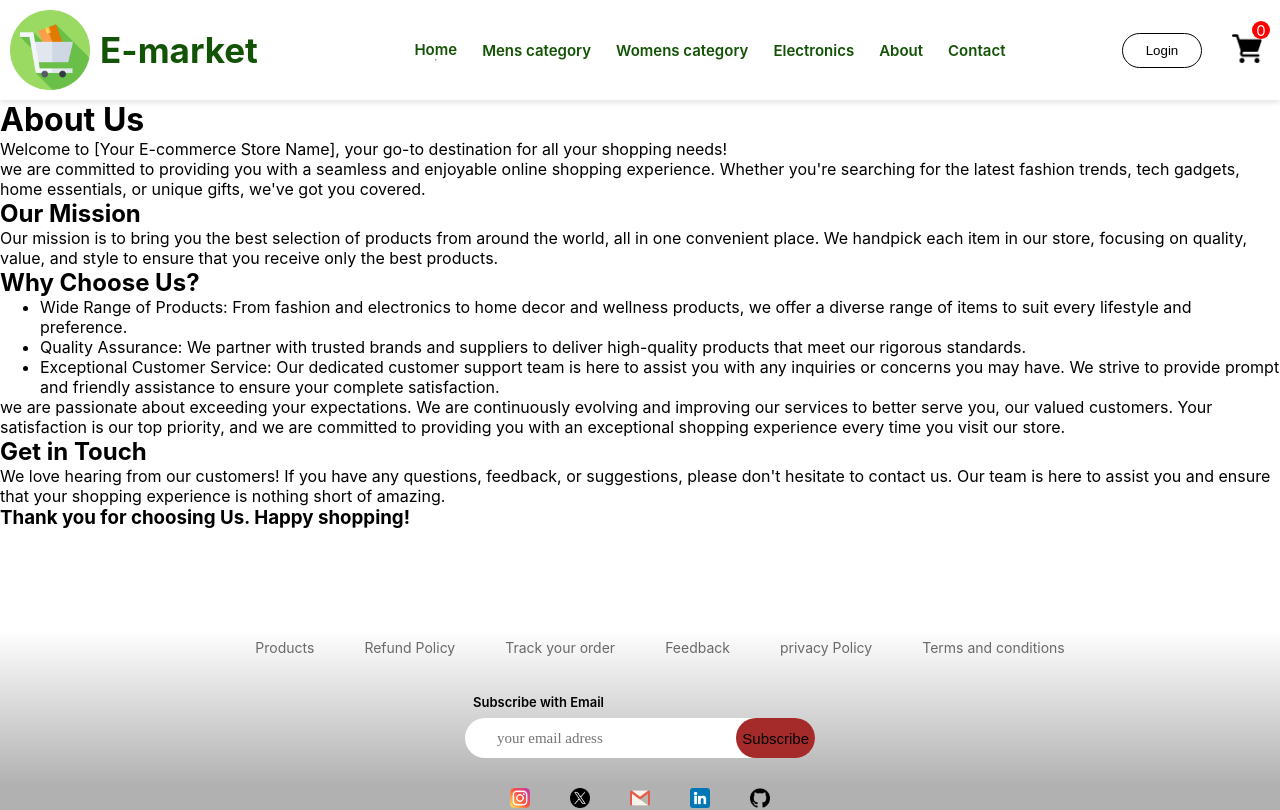
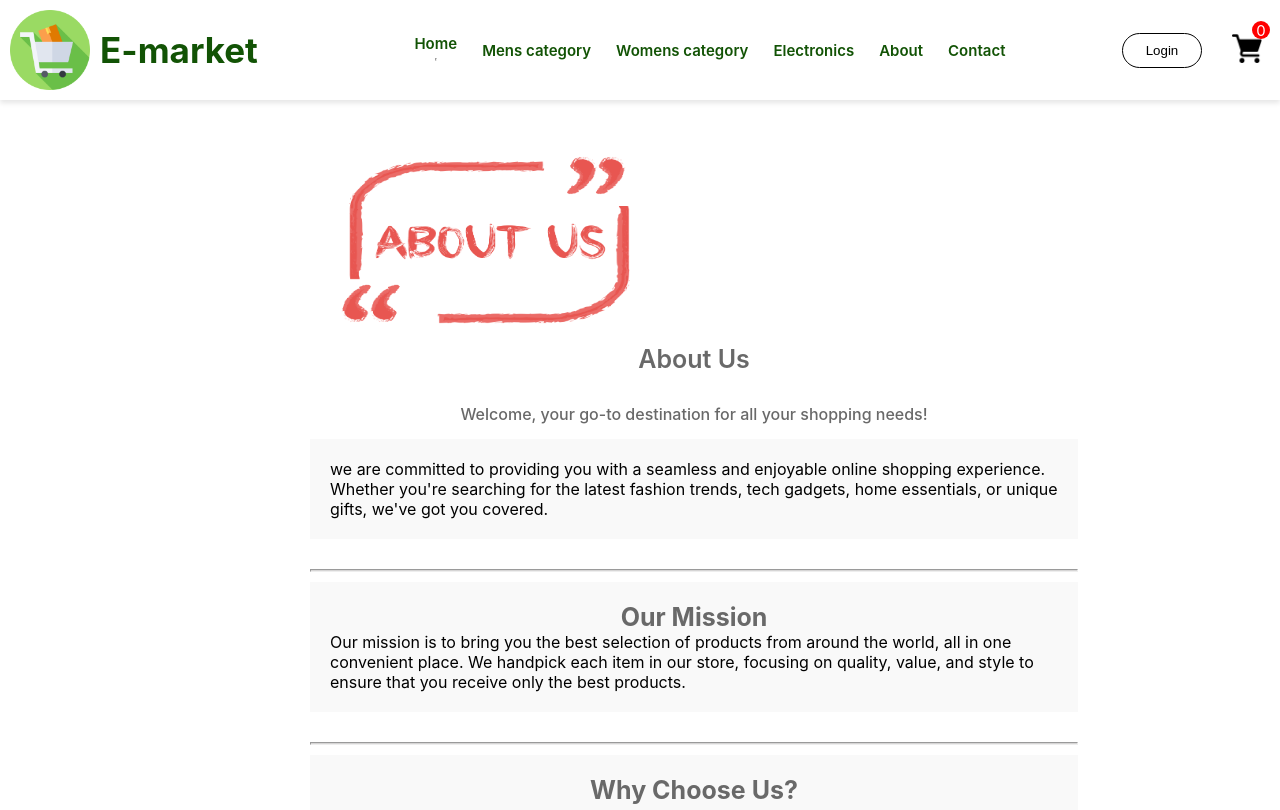
Before and after one commit to Iadolphe007/E-commerce_web_App, a React (Create React App) app in the folder frontend/: page /about in a window 1280 px wide. Shown: the top 810 px of the page. Built offline with nearby package versions, Linux system fonts and the light colour scheme.

Commit message:
added about page

```diff
--- a/frontend/src/components/AboutPage/Aboutpage.css
+++ b/frontend/src/components/AboutPage/Aboutpage.css
@@ -0,0 +1,130 @@
+:root{
+    --color-btn: #A52A2A;
+    --primary-text-color: #2F4F4F;
+    --secondary-text-color: #696969;
+    --border-btn:  1px solid  rgba(172, 172, 172, 0.3);
+    --btn-text-color: #000000;
+    --hr-color: rgb(152, 151, 151, 0.4);
+
+    --product-box-shadow: -7px 13px 13px -7px rgba(60, 59, 59, 0.4);
+}
+
+
+.about-page {
+    padding: 20px;
+    margin: 20px;
+    width: 60%;
+    display: flex;
+    margin-left: 290px;
+  }
+
+  .welcome{
+    background-color: #f9f9f9;
+    padding: 20px;
+    margin-bottom: 30px;
+    text-wrap: wrap;
+  }
+
+  .about-page h1 {
+    font-size: 25px;
+    text-align: center;
+    margin-bottom: 30px;
+    font-weight: 600;
+    color: var(--secondary-text-color);
+  }
+
+
+  p span{
+    font-size: 16px;
+    text-align: center;
+    font-weight: 500;
+    color: var(--secondary-text-color);
+    display: flex;
+    justify-content: center;
+    margin-bottom: 15px;
+  }
+
+  hr{
+    height: 1px;
+    background: var(--hr-color);
+    margin: 5px 0px;
+  }
+
+  .mission {
+    margin-top: 10px;
+    background-color: #f9f9f9;
+    padding: 20px;
+    margin-bottom: 30px;
+    text-wrap: wrap;
+  }
+
+  .mission h2{
+    color: var(--secondary-text-color);
+    display: flex;
+    justify-content: center;
+    font-size: 25px;
+}
+
+.chooseuse {
+    margin-top: 10px;
+    background-color: #f9f9f9;
+    padding: 20px;
+    margin-bottom: 30px;
+    text-wrap: wrap;
+}
+
+.chooseuse h2{
+    color: var(--secondary-text-color);
+    display: flex;
+    justify-content: center;
+    font-size: 25px;
+}
+
+.chooseuse span{
+    font-weight: 600;
+}
+
+.chooseuse li{
+    text-decoration: none;
+    list-style: none;
+    margin: 20px 0px;
+}
+
+.promise{
+    margin-top: 10px;
+    background-color: #f9f9f9;
+    padding: 20px;
+    margin-bottom: 30px;
+    text-wrap: wrap;
+}
+
+.touch{
+    margin-top: 10px;
+    background-color: #f9f9f9;
+    padding: 20px;
+    margin-bottom: 30px;
+    text-wrap: wrap;
+}
+
+.touch h2{
+    color: var(--secondary-text-color);
+    display: flex;
+    justify-content: center;
+    font-size: 25px;
+}
+
+.ending{
+    color: var(--primary-text-color);
+    font-size: 16px;
+    display: flex;
+    justify-content: center;
+    font-size: 600;
+    word-spacing: 4px;
+    text-transform: lowercase;
+
+}
+
+.about-page img{
+    height: 200px;
+    width: 45%;
+}
--- a/frontend/src/components/AboutPage/Aboutpage.jsx
+++ b/frontend/src/components/AboutPage/Aboutpage.jsx
@@ -1,24 +1,30 @@
 import React from 'react'
 import './Aboutpage.css'
+import './Aboutpage.css';
+import about_banner from '../images/about_banner.png'
 
 const Aboutpage = () => {
   return (
+    <div className='about-page'>
         <div>
+            <img src={about_banner} alt="" />
             <h1>About Us</h1>
+            <p>
+                 <span>Welcome, your go-to destination for all your shopping needs!</span>
+            </p>
             <div className="welcome">
-            <p>
-                <span>Welcome to [Your E-commerce Store Name], your go-to destination for all your shopping needs!</span>
-            </p>
                 <p>
                     we are committed to providing you with a seamless and enjoyable online shopping experience. Whether you're searching for the latest fashion trends, tech gadgets, home essentials, or unique gifts, we've got you covered.
                 </p>
             </div>
+            <hr />
             <div className="mission">
                 <h2>Our Mission</h2>
                 <p>
                 Our mission is to bring you the best selection of products from around the world, all in one convenient place. We handpick each item in our store, focusing on quality, value, and style to ensure that you receive only the best products.
                 </p>
             </div>
+            <hr />
             <div className="chooseuse">
                 <h2>Why Choose Us?</h2>
                 <ul>
@@ -29,18 +35,21 @@ const Aboutpage = () => {
                     <li><span>Exceptional Customer Service:</span> Our dedicated customer support team is here to assist you with any inquiries or concerns you may have. We strive to provide prompt and friendly assistance to ensure your complete satisfaction.</li>
                 </ul>
             </div>
+            <hr />
             <div className="promise">
                 <p>
                     we are passionate about exceeding your expectations. We are continuously evolving and improving our services to better serve you, our valued customers. Your satisfaction is our top priority, and we are committed to providing you with an exceptional shopping experience every time you visit our store.
                 </p>
             </div>
+            <hr />
             <div className="touch">
                 <h2>Get in Touch</h2>
                 <p>
                     We love hearing from our customers! If you have any questions, feedback, or suggestions, please don't hesitate to contact us. Our team is here to assist you and ensure that your shopping experience is nothing short of amazing.
                 </p>
             </div>
-        <h3 className='ending'>Thank you for choosing Us. Happy shopping!</h3>
+            <h4 className='ending'>Thank you for choosing Us. Happy shopping!</h4>
+        </div>
     </div>
   )
 }
--- a/frontend/src/pages/About.jsx
+++ b/frontend/src/pages/About.jsx
@@ -1,5 +1,6 @@
 import React from 'react'
 import Aboutpage from '../components/AboutPage/Aboutpage'
+
 
 const About = () => {
   return (
```
Lines whose indentation alone changed are shown as unchanged.
